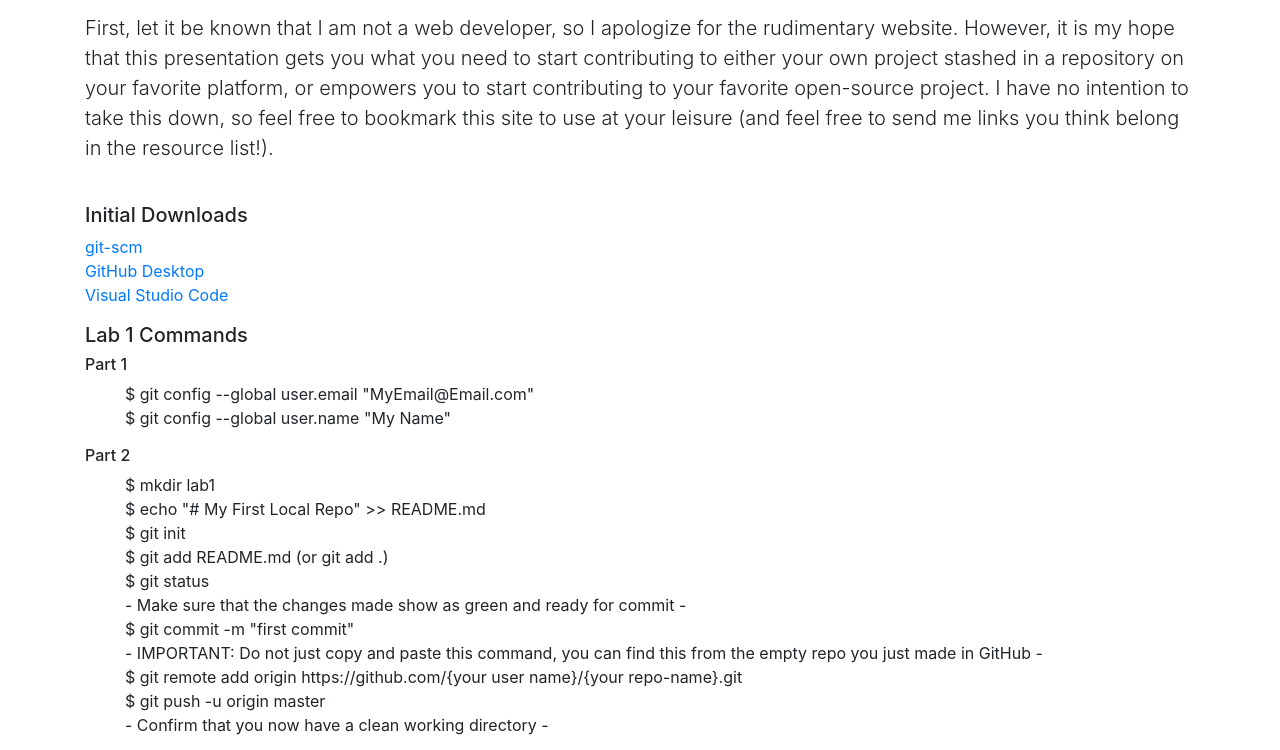
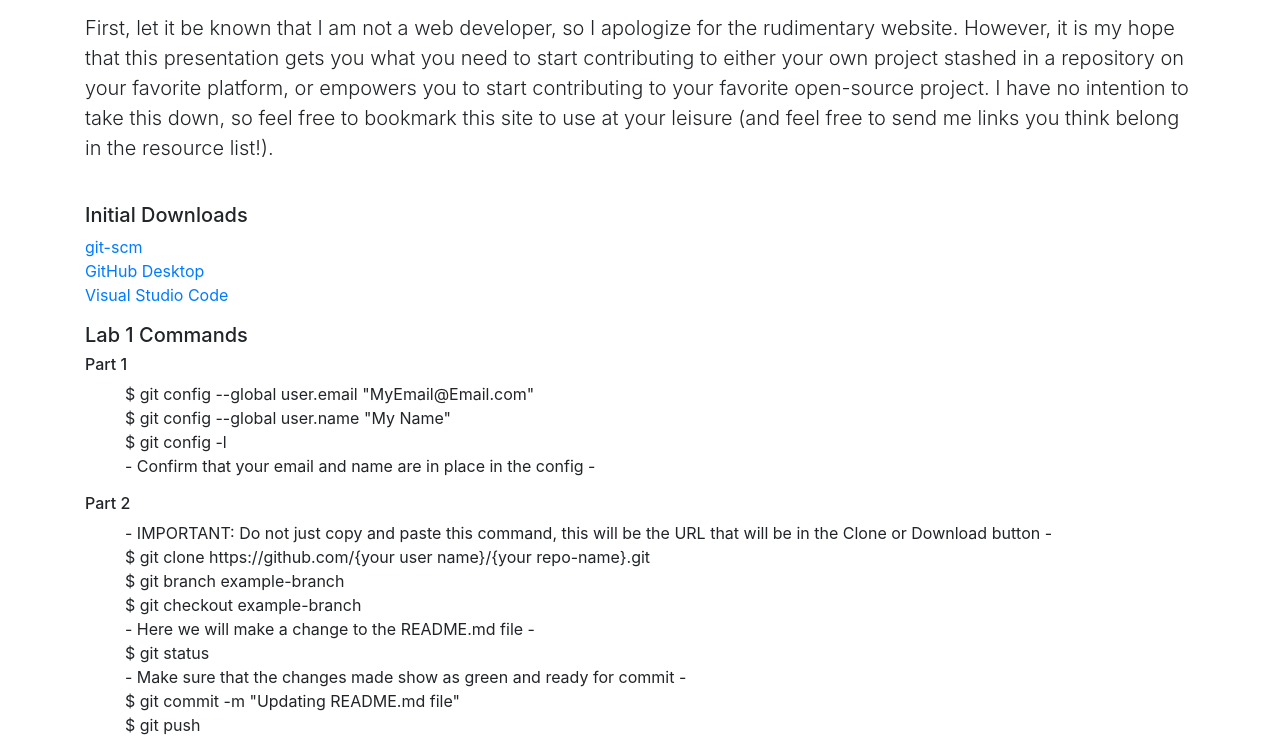
Before and after one commit to onideus/github-101-website, a website: page index.html in a window 1280 px wide. Shown: the part 196-946 px from the top of the page. Drawn offline with Linux system fonts and the light colour scheme.

Commit message:
Removed lab 1 part 2, dropped the branching lab (previously lab 2) to be lab 1 part 2. Lab 3 is now lab 2, with presentation having only 2 labs total. Website updated to correspond to changes.

```diff
--- a/index.html
+++ b/index.html
@@ -61,23 +61,10 @@
         <ul class="list-unstyled">
           <ul>$ git config --global user.email "MyEmail@Email.com"</ul>
           <ul>$ git config --global user.name "My Name"</ul>
+          <ul>$ git config -l</ul>
+          <ul>- Confirm that your email and name are in place in the config -</ul>
         </ul>
         <h6>Part 2</h6>
-        <ul class="list-unstyled">
-          <ul>$ mkdir lab1</ul>
-          <ul$ cd lab1</li>
-          <ul>$ echo "# My First Local Repo" >> README.md</ul>
-          <ul>$ git init</ul>
-          <ul>$ git add README.md (or git add .)</ul>
-          <ul>$ git status</ul>
-          <ul>- Make sure that the changes made show as green and ready for commit -</ul>
-          <ul>$ git commit -m "first commit"</ul>
-          <ul>- IMPORTANT: Do not just copy and paste this command, you can find this from the empty repo you just made in GitHub -</ul>
-          <ul>$ git remote add origin https://github.com/{your user name}/{your repo-name}.git</ul>
-          <ul>$ git push -u origin master</ul>
-          <ul>- Confirm that you now have a clean working directory -</ul>
-        </ul>
-        <h5>Lab 2 Commands</h5>
         <ul class="list-unstyled">
           <ul>- IMPORTANT: Do not just copy and paste this command, this will be the URL that will be in the Clone or Download button -</ul>
           <ul>$ git clone https://github.com/{your user name}/{your repo-name}.git</ul>
@@ -89,7 +76,7 @@
           <ul>$ git commit -m "Updating README.md file"</ul>
           <ul>$ git push</ul>
         </ul>
-        <h5>Lab 3 Commands</h5>
+        <h5>Lab 2 Commands</h5>
         <ul class="list-unstyled">
           <ul>As this lab is done within GitHub Desktop, we will not have command-line commands for the lab</ul>
         </ul>
```
Also changed, not shown: 1 other file.
